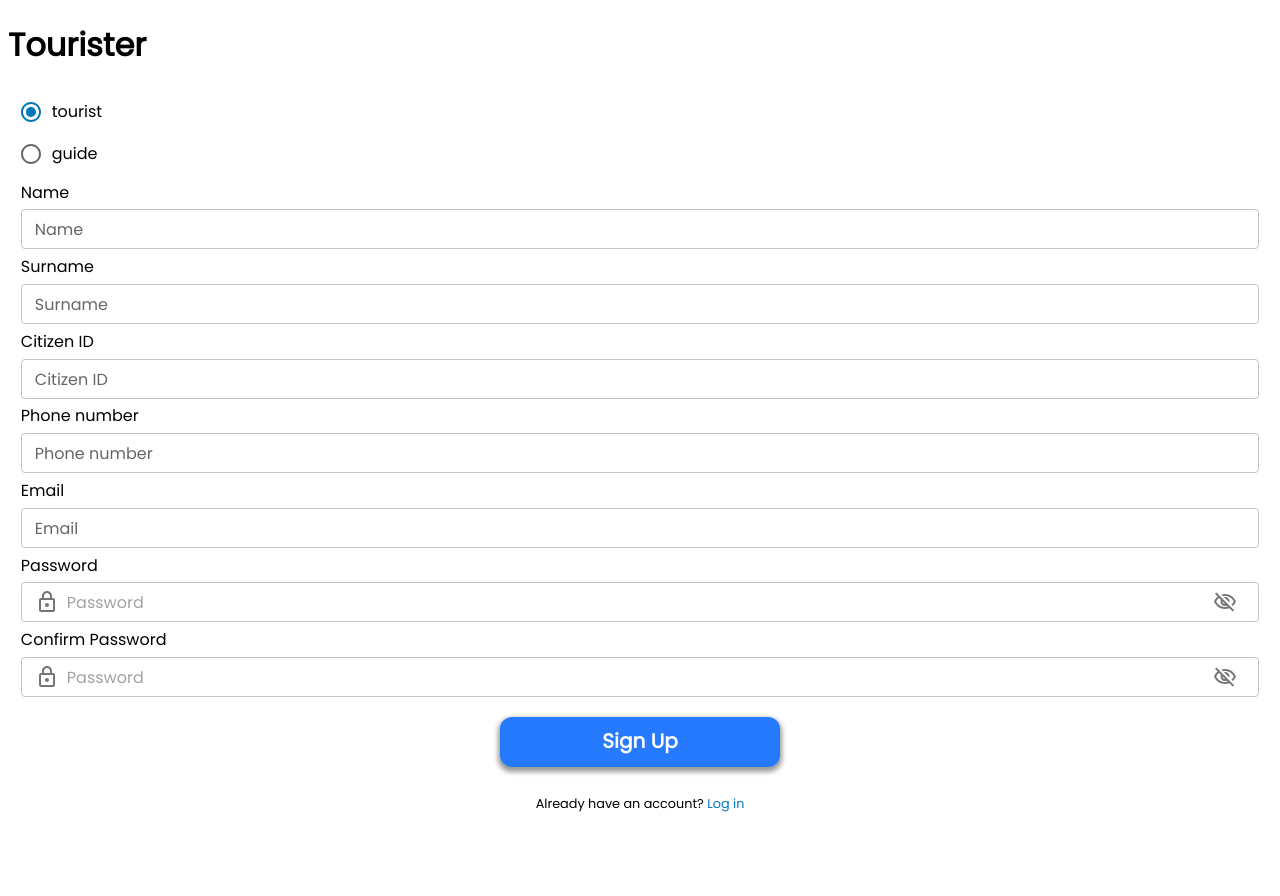
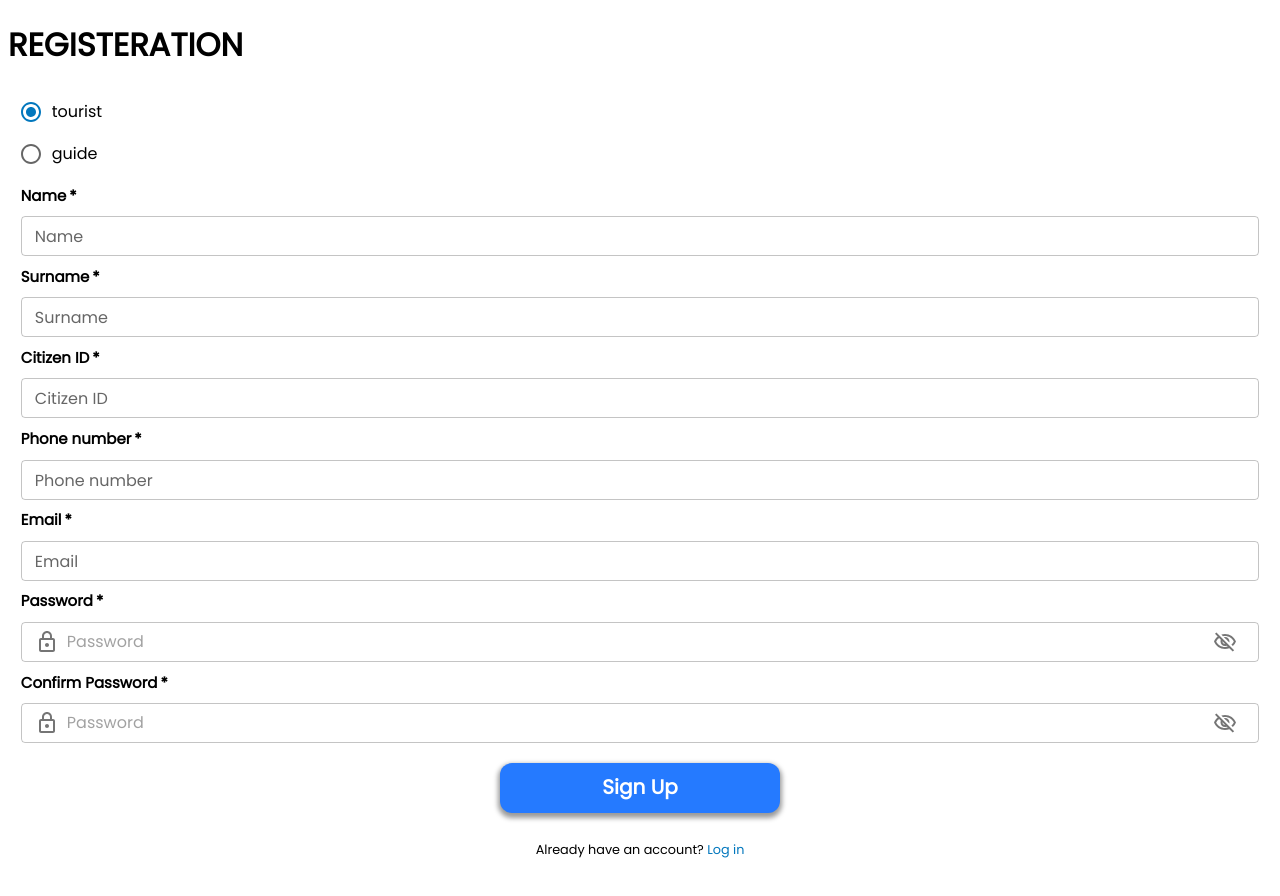
Before and after one commit to 2110336-2565-2/sec1_Group7_Tourister, a Next.js app in the folder frontend/: page /register in a window 1280 px wide. Shown: the top 896 px of the page. Built offline with nearby package versions, Linux system fonts and the light colour scheme.

Commit message:
create required label and theme

```diff
--- a/frontend/components/register/registerForm.tsx
+++ b/frontend/components/register/registerForm.tsx
@@ -12,18 +12,8 @@ import { FormInputText } from "@/components/formInput/FormInputText";
 import { FormInputPassword } from "@/components/formInput/FormInputPassword";
 import { FormInputRadio } from "@/components/formInput/FormInputRadio";
 import { COLOR } from "@/theme/globalTheme";
-import { PrimaryButton } from "@/css/styling";
-import styled from "styled-components";
+import { PrimaryButton, RequireLabel } from "@/css/styling";
 
-const Title = styled.h3`
-  font-size: 1.2em;
-  text-align: center;
-  font-weight: bold;
-`;
-
-const FieldName = styled.label`
-  font-size: 0.8em;
-`
 
 const registerForm = () => {
   const [showPassword, setShowPassword] = useState(false);
@@ -75,25 +65,25 @@ const registerForm = () => {
   return (
     <form style={{display:'flex', alignItems:'flex-start',flexDirection:'column', margin:'0.8rem',gap:'0.3rem'}} onSubmit={handleSubmit(onSubmit)}>
       <FormInputRadio name="accountType" control={control} label="" options={[{label: "tourist", value: "tourist"}, { label:"guide", value: "guide" }]}/>
-      <label>Name</label>
+      <RequireLabel required>Name</RequireLabel>
       <FormInputText name="name" control={control} label="Name"/>
-      <label>Surname</label>
+      <RequireLabel required>Surname</RequireLabel>
       <FormInputText name="surname" control={control} label="Surname"/>
-      <label>Citizen ID</label>
+      <RequireLabel required>Citizen ID</RequireLabel>
       <FormInputText name="citizenId" control={control} label="Citizen ID"/>
       {watchAccountType==="guide" &&
         <>
-          <label>Guide License ID</label>
+          <RequireLabel required>Guide License ID</RequireLabel>
           <FormInputText name="guideLicenseId" control={control} label="License ID"/>
         </>
       }
-      <label>Phone number</label>
+      <RequireLabel required>Phone number</RequireLabel>
       <FormInputText name="phoneNumber" control={control} label="Phone number"/>
-      <label>Email</label>
+      <RequireLabel required>Email</RequireLabel>
       <FormInputText name="email" control={control} label="Email"/>
-      <label>Password</label>
+      <RequireLabel required>Password</RequireLabel>
       <FormInputPassword name="password" control={control} label="Password" showPassword={showPassword} handleClickShowPassword={handleClickShowPassword} handleMouseDownPassword={handleMouseDownPassword} />
-      <label>Confirm Password</label>
+      <RequireLabel required>Confirm Password</RequireLabel>
       <FormInputPassword name="confirmPassword" control={control} label="Password" showPassword={showConfirmPassword} handleClickShowPassword={handleClickShowConfirmPassword} handleMouseDownPassword={handleMouseDownPassword} />
       <PrimaryButton style={{alignSelf:"center"}} type="submit" variant="contained" >Sign Up </PrimaryButton>
       <div style={{alignSelf:"center", fontSize:"0.8rem", marginTop:"0.5rem"}}>
--- a/frontend/css/styling.tsx
+++ b/frontend/css/styling.tsx
@@ -1,6 +1,7 @@
 import { Button } from "@mui/material";
 import { styled } from '@mui/material/styles';
 import { FormLabel } from '@mui/material';
+import { createTheme } from "@mui/material";
 
 
 export const PrimaryButton = styled(Button)({
@@ -19,7 +20,26 @@ export const PrimaryButton = styled(Button)({
 });
 
 
-export const CustomLabel = styled(FormLabel)({
+export const RequireLabel = styled(FormLabel)({
     color: 'black',
+    fontSize: 15,
     fontWeight: 'bold',
+    padding: '5px 0',
+    asterisk: { color: 'red' }
 })
+
+
+export const formLabelsTheme  = createTheme({
+    components: {
+        MuiFormLabel: {
+            styleOverrides: {
+                asterisk: {
+                    color: "#db3131",
+                    "&$error": {
+                        color: "#db3131",
+                    },
+                },
+            },
+        },
+    },
+})
--- a/frontend/pages/register/index.tsx
+++ b/frontend/pages/register/index.tsx
@@ -5,7 +5,7 @@ import GuideNavBar from '@/components/layout/guideNavBar';
 const Page  = () => {
   return (
   <>
-    <h1>Tourister</h1>
+    <h1>REGISTERATION</h1>
     <RegisterForm/>
   </>
   );
```
